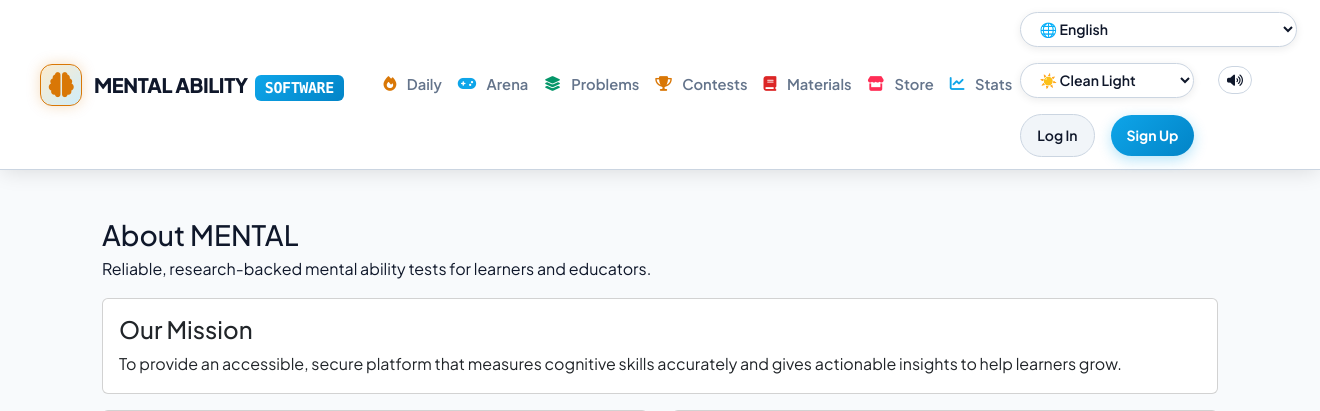
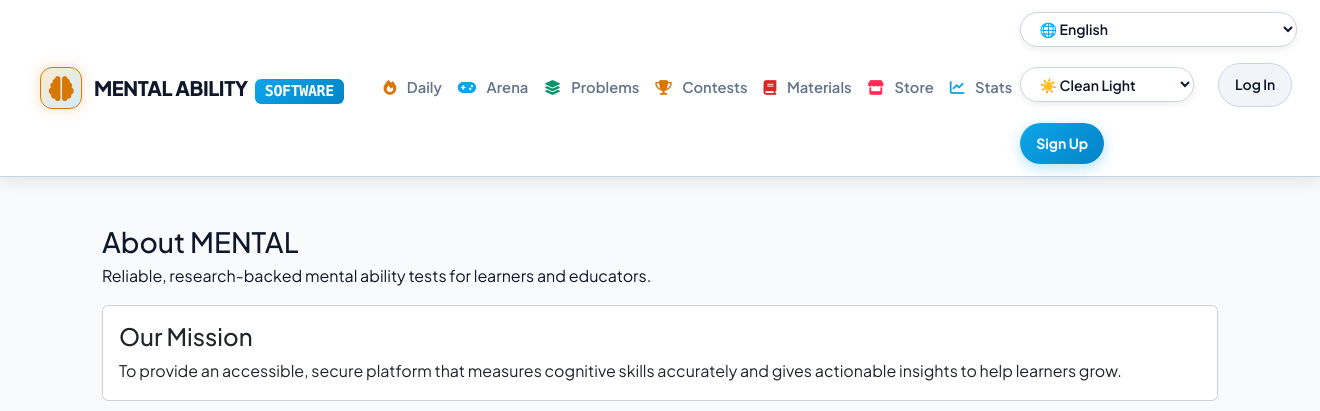
Before and after one commit to shubh-jaiswal-897/MENTAL-ABILITY-TEST-SOFTWARE, a Django app: page /about/ in a window 1320 px wide. Shown: the top 411 px of the page. Run offline with Django 4.2, Linux system fonts and the light colour scheme; data that the repository does not hold is empty.

Commit message:
Remove TTS voice button from navbar

```diff
--- a/templates/base.html
+++ b/templates/base.html
@@ -113,10 +113,7 @@
             <option value="emerald-forest">🌿 Emerald Forest</option>
           </select>
 
-          <!-- Voice / Read Page Aloud Button -->
-          <button id="ttsButton" class="btn btn-sm btn-outline-secondary rounded-pill px-2 py-0 me-2" onclick="toggleTTS()" title="Read Page Aloud" style="border-color: var(--lc-border-highlight); color: var(--lc-text); font-size: 0.8rem; height: 28px;">
-            <i class="fas fa-volume-up"></i>
-          </button>
+
 
           {% if user.is_authenticated %}
             <!-- Streak Flame Badge -->
```
